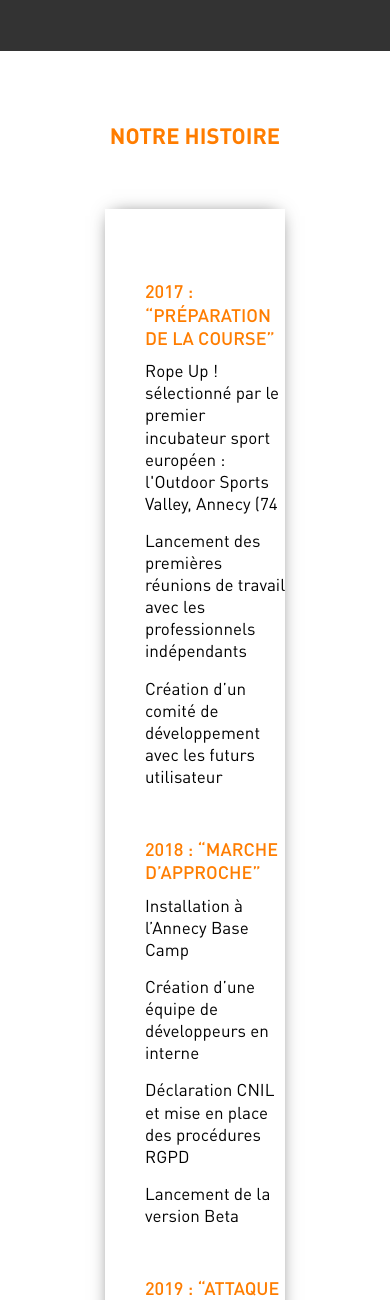
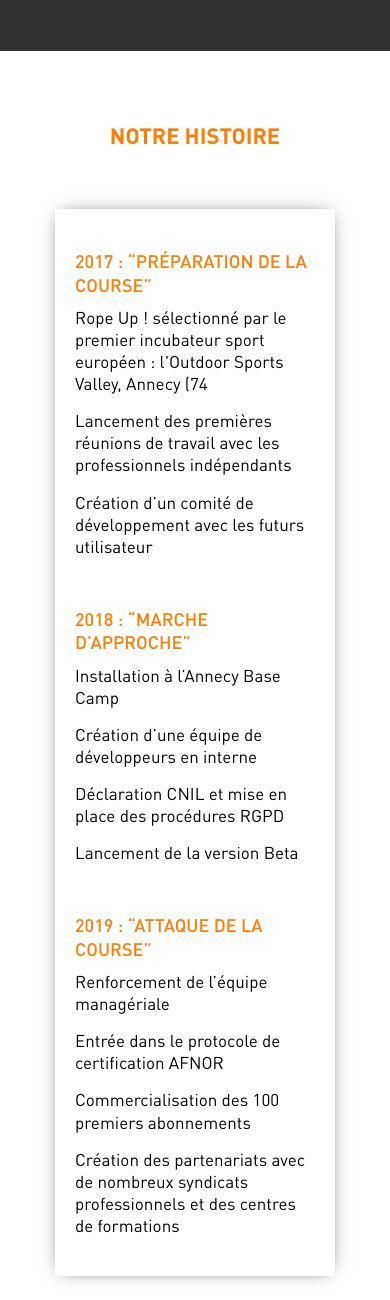
Before and after one commit to barberob/RopeUp, a PHP site: page /html/qui_sommes_nous.php in a window 390 px wide. Shown: the part 4600-5900 px from the top of the page. Run offline with PHP 8.4, Linux system fonts and the light colour scheme.

Commit message:
responsive qui sommes nous

```diff
--- a/css/header_qui_sommes_nous.css
+++ b/css/header_qui_sommes_nous.css
@@ -2,6 +2,7 @@ header
 {
 	background-image: url(../images/skieur.png);
 	background-size: cover;
+	background-position: center;
 }
 
 header h1
--- a/css/qui_sommes_nous_responsive.css
+++ b/css/qui_sommes_nous_responsive.css
@@ -149,7 +149,7 @@
 
 	section:nth-of-type(3) .wrap_qsn >div
 	{
-		width: 200px;
+		width: 300px;
 		padding: 70px 40px;
 	}
 
@@ -174,6 +174,7 @@
 	/*Third Section*/
 	section:nth-of-type(3) .wrap_qsn >div
 	{
-		width: 100px;
+		width: 240px;
+		padding: 40px 20px;
 	}
 }
```
